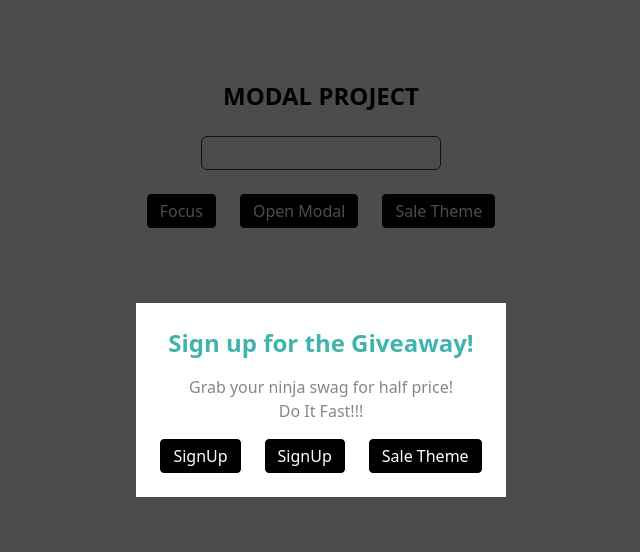
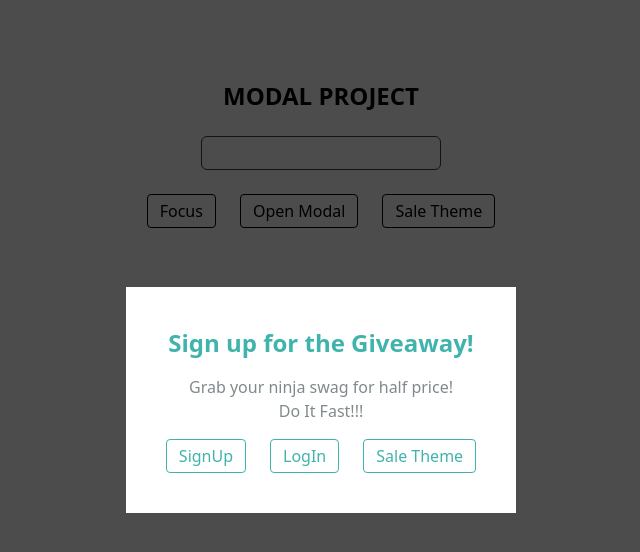
Before and after one commit to aayushbatra02/modal-project, a Vue app: page / in a window 1280 px wide. Both pictures are taken after a click on the button "Open Modal". Shown: the top 552 px of the page, without its empty margins (319-959 px from the left). Built offline with nearby package versions, Linux system fonts and the light colour scheme.

Commit message:
minor style corrections

```diff
--- a/src/App.vue
+++ b/src/App.vue
@@ -8,19 +8,19 @@
     />
     <div class="flex gap-6">
       <button
-        class="w-max bg-black hover:bg-white text-white hover:text-black rounded px-3 py-1 border border-black"
+        class="w-max bg-white text-black hover:bg-black hover:text-white rounded px-3 py-1 border border-black"
         @click="focusInput"
       >
         Focus
       </button>
       <button
-        class="w-max bg-black hover:bg-white text-white hover:text-black rounded px-3 py-1 border border-black"
+        class="w-max bg-white text-black hover:bg-black hover:text-white rounded px-3 py-1 border border-black"
         @click="handleModal(true)"
       >
         Open Modal
       </button>
       <button
-        class="w-max bg-black hover:bg-white text-white hover:text-black rounded px-3 py-1 border border-black"
+        class="w-max bg-white text-black hover:bg-black hover:text-white rounded px-3 py-1 border border-black"
         @click="changeTheme"
       >
         {{ theme === "sale" ? "Normal" : "Sale" }} Theme
@@ -44,19 +44,19 @@
         <div class="flex justify-center gap-6">
           <div
             :class="getThemeButtonClass"
-            class="border text-center px-3 py-1 rounded cursor-pointer hover:bg-transparent"
+            class="border text-center px-3 py-1 rounded cursor-pointer hover:text-white"
           >
             <a>SignUp</a>
           </div>
           <div
             :class="getThemeButtonClass"
-            class="border text-center px-3 py-1 rounded cursor-pointer hover:bg-transparent"
+            class="border text-center px-3 py-1 rounded cursor-pointer hover:text-white"
           >
-            <a>SignUp</a>
+            <a>LogIn</a>
           </div>
           <button
             :class="getThemeButtonClass"
-            class="border text-center px-3 py-1 rounded cursor-pointer hover:bg-transparent"
+            class="border text-center px-3 py-1 rounded cursor-pointer hover:text-white"
             @click="changeTheme"
           >
             {{ theme === "sale" ? "Normal" : "Sale" }} Theme
@@ -92,8 +92,8 @@ export default {
   computed: {
     getThemeButtonClass() {
       return this.theme === "sale"
-        ? "border-white bg-white text-customBlue hover:text-white"
-        : "border-black bg-black text-white hover:text-black";
+        ? "hover:bg-white hover:text-customRed"
+        : "border-customBlue hover:bg-customBlue";
     },
   },
 };
--- a/src/components/ModalComponent.vue
+++ b/src/components/ModalComponent.vue
@@ -6,7 +6,7 @@
     >
       <div
         :class="getThemeBgClass"
-        class="h-46 my-auto flex flex-col align-center justify-center p-6 text-customBlue cursor-default"
+        class="my-auto flex flex-col align-center justify-center p-10 text-customBlue cursor-default"
       >
         <h1 class="text-center font-bold text-2xl mb-4">{{ title }}</h1>
         <p
@@ -29,7 +29,7 @@ export default {
   computed: {
     getThemeBgClass() {
       return this.theme === "sale"
-        ? "bg-customBlue text-white"
+        ? "bg-customRed text-white"
         : "bg-white text-black";
     },
   },
--- a/tailwind.config.js
+++ b/tailwind.config.js
@@ -11,7 +11,8 @@ module.exports = {
   theme: {
     extend: {
       colors: {
-        customBlue: "#40b4ac",
+        customRed: "#ec283a",
+        customBlue:"#40b4ac",
         secondary: "#ffed4a",
         danger: "#e3342f",
         white: "white",
```
